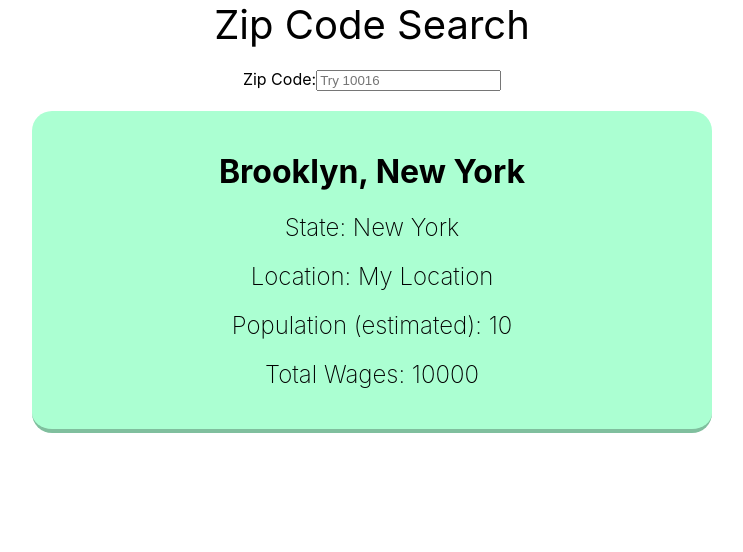
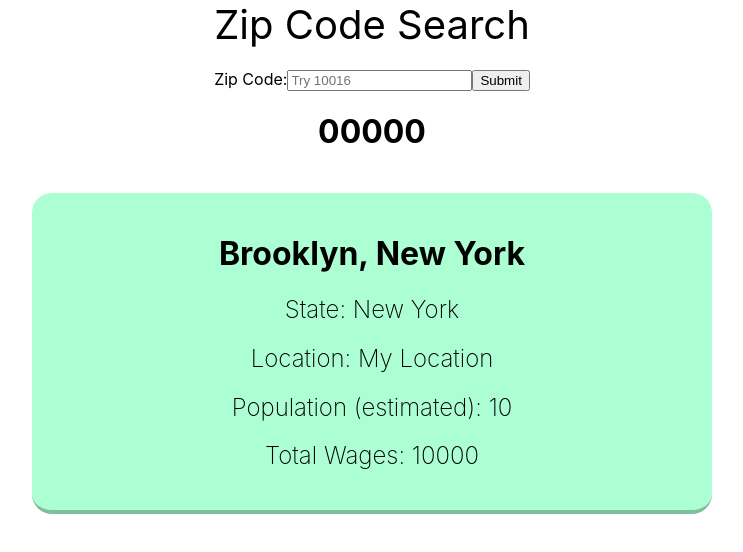
Before and after one commit to joshcwinton/Zip-Search-App, a React (Create React App) app in the folder zip-search-app/: page / in a window 1280 px wide. Shown: the top 552 px of the page, without its empty margins (268-1011 px from the left). Built offline with nearby package versions, Linux system fonts and the light colour scheme.

Commit message:
api call working in console

```diff
--- a/zip-search-app/src/components/SearchForm.js
+++ b/zip-search-app/src/components/SearchForm.js
@@ -1,28 +1,62 @@
 import React, { Component } from 'react';
 import './SearchForm.css';
 
+
+const axios = require('axios')
+
+
+const getCity = async (zipCode) => {
+  try {
+    let url = 'http://ctp-zip-api.herokuapp.com/zip/' + zipCode
+    console.log(url)
+    return await axios.get(url)
+  } catch (error) {
+    console.error(error)
+  }
+}
+
 class SearchForm extends Component {
-  constructor(props){
+  constructor(props) {
     super(props);
     this.state = {
-
-    }
+      zipCode: "00000",
+      cityName: "Test"
+    };
+    this.handleSubmit = this.handleSubmit.bind(this)
+    this.zipSearch = this.zipSearch.bind(this);
   }
 
   handleSubmit = (event) => {
-    if (event.key === 'Enter'){
-       this.zipSearch(event.target.value);
-    }
+    this.setState({
+      zipCode: this.refs.zip.value
+    });
+    console.log("passing in", this.state.zipCode)
+    this.zipSearch(this.state.zipCode);
   }
 
+  zipSearch = async (zipCode) => {
+    console.log("zip", zipCode)
+    let temp = zipCode
+    getCity(temp).then(response => {
+         if(response.data[0].City){
+           console.log(response.data[0].City);
+             this.setState({
+               cityName: response.data[0].City
+             })
+           }
+      })
+    }
 
-  render(){
-    return (
-      <div id='search-form'>
-        <form>
-          Zip Code:
-            <input type="text" name="zip" placeholder="Try 10016"  onKeyDown= {this.handleSubmit} value={this.state.zipCode}/>
-        </form>
+
+  render() {
+        return(
+      <div id = 'search-form' >
+            <label>
+              Zip Code:
+            <input type="text" ref="zip" placeholder="Try 10016" />
+            </label>
+            <button onClick={this.handleSubmit} value="Submit">Submit</button>
+            <h1>{this.state.zipCode}</h1>
       </div>
     );
   }
```
